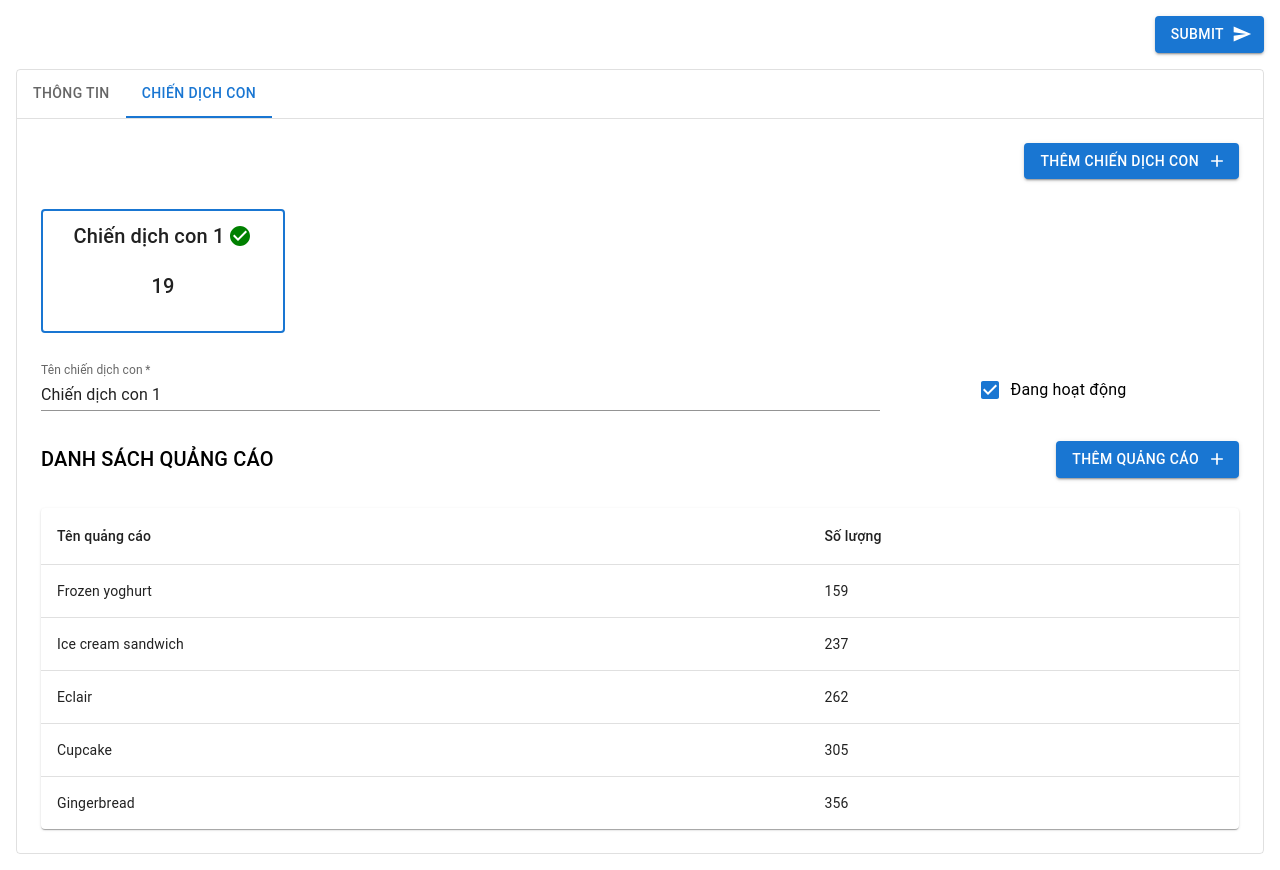
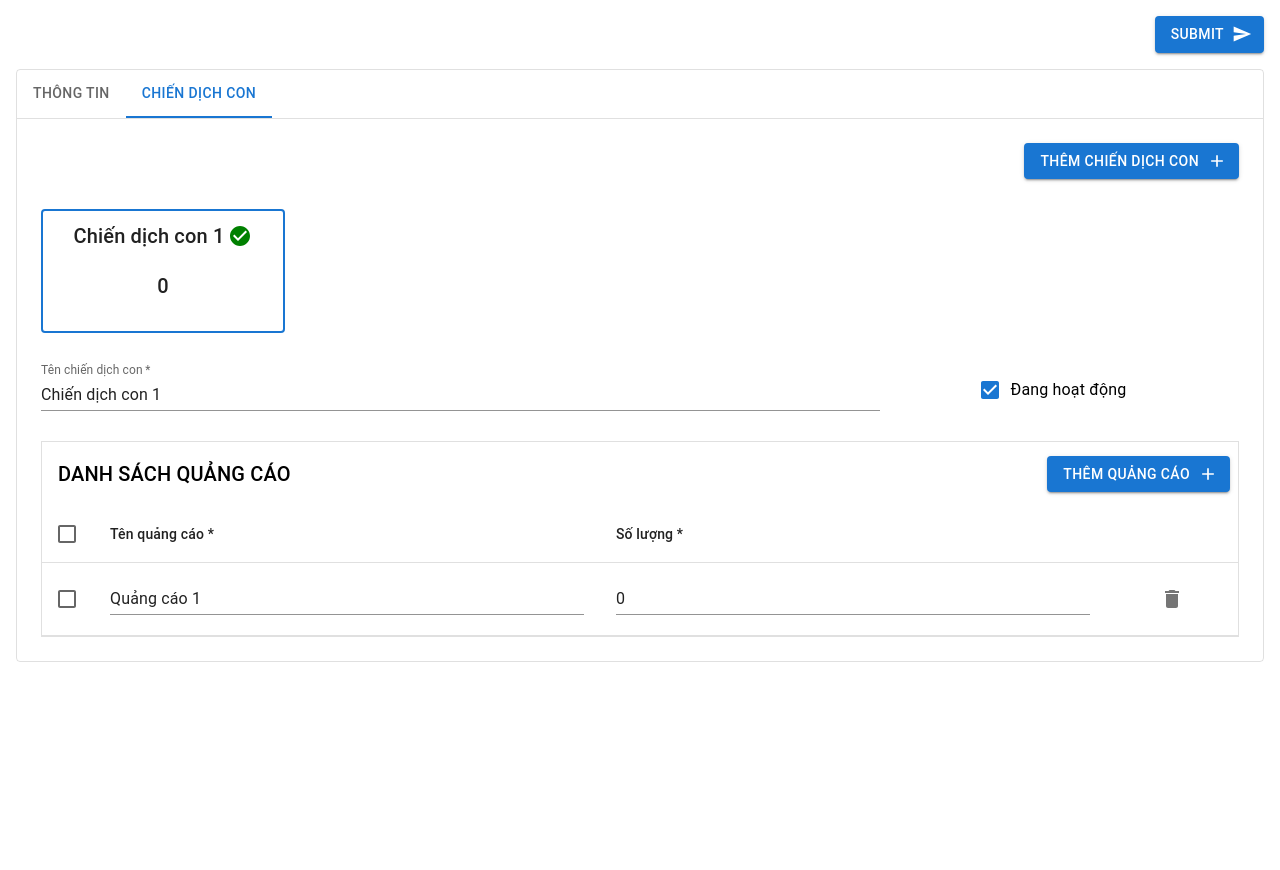
Before and after one commit to dinhdn218/awing-test, a React (Create React App) app: page / in a window 1280 px wide. Both pictures are taken after a click on the tab "CHIẾN DỊCH CON". After the commit the page ends 800 px from the top, so only its background shows below. Built offline with nearby package versions, Linux system fonts and the light colour scheme.

Commit message:
add ui ads list

```diff
--- a/src/App.tsx
+++ b/src/App.tsx
@@ -103,7 +103,7 @@ function App() {
     })
   }, [])
 
-  console.log(data)
+  // console.log(data)
 
   const handleChangeSubCampaign = useCallback(
     (name: string, index: number, value: string | boolean) => {
@@ -128,6 +128,40 @@ function App() {
     },
     []
   )
+
+  const handleAddAds = useCallback((subCampaignIndex: number) => {
+    setData((prev: CampaignType) => {
+      const subCampaignChanged = prev.subCampaigns.find(
+        (_subCampaign: SubCampaignType, idx: number) => idx === subCampaignIndex
+      )
+      if (subCampaignChanged) {
+        const newSubCampaigns = prev.subCampaigns.fill(
+          {
+            ...subCampaignChanged,
+            ads: [
+              ...prev.subCampaigns?.[subCampaignIndex].ads,
+              {
+                name: `Quảng cáo ${
+                  prev.subCampaigns?.[subCampaignIndex].ads.length + 1
+                }`,
+                quantity: 0,
+              },
+            ],
+          },
+          subCampaignIndex,
+          subCampaignIndex + 1
+        )
+        return {
+          ...prev,
+          subCampaigns: newSubCampaigns,
+        }
+      } else {
+        return prev
+      }
+    })
+  }, [])
+
+  const handleChangeAds = useCallback(() => {}, [])
 
   return (
     <div className="App">
@@ -177,6 +211,8 @@ function App() {
             subCampaigns={data?.subCampaigns}
             onAddSubCampaign={handleAddSubCampaign}
             onChange={handleChangeSubCampaign}
+            onAddAds={handleAddAds}
+            onChangeAds={handleChangeAds}
           />
         </CustomTabPanel>
       </Box>
--- a/src/components/AdsList/index.tsx
+++ b/src/components/AdsList/index.tsx
@@ -1,68 +1,274 @@
 import { Add } from '@mui/icons-material'
+import DeleteIcon from '@mui/icons-material/Delete'
 import {
   Box,
   Button,
-  Paper,
+  Checkbox,
+  IconButton,
   Table,
   TableBody,
   TableCell,
   TableContainer,
   TableHead,
   TableRow,
+  TextField,
+  Toolbar,
+  Tooltip,
   Typography,
 } from '@mui/material'
-import React from 'react'
+import { alpha } from '@mui/material/styles'
+import React, { useCallback, useState } from 'react'
+
+// Table head
+interface Data {
+  name: string
+  quantity: number
+  action: any
+}
+
+interface HeadCell {
+  id: keyof Data
+  label: string
+  numeric: boolean
+}
+
+const headCells: readonly HeadCell[] = [
+  {
+    id: 'name',
+    numeric: false,
+    label: 'Tên quảng cáo *',
+  },
+  {
+    id: 'quantity',
+    numeric: true,
+    label: 'Số lượng *',
+  },
+  {
+    id: 'action',
+    numeric: false,
+    label: '',
+  },
+]
+
+interface EnhancedTableProps {
+  numSelected: number
+  onSelectAllClick: (event: React.ChangeEvent<HTMLInputElement>) => void
+  rowCount: number
+}
+
+function EnhancedTableHead(props: EnhancedTableProps) {
+  const { onSelectAllClick, numSelected, rowCount } = props
+
+  return (
+    <TableHead>
+      <TableRow>
+        <TableCell padding="checkbox">
+          <Checkbox
+            color="primary"
+            indeterminate={numSelected > 0 && numSelected < rowCount}
+            checked={rowCount > 0 && numSelected === rowCount}
+            onChange={onSelectAllClick}
+            inputProps={{
+              'aria-label': 'select all desserts',
+            }}
+          />
+        </TableCell>
+        {headCells.map((headCell) => (
+          <TableCell
+            width={headCell.id === 'action' ? '100px' : 'auto'}
+            key={headCell.id}
+          >
+            <>{headCell.label}</>
+          </TableCell>
+        ))}
+      </TableRow>
+    </TableHead>
+  )
+}
+
+// Table toolbar
+
+interface EnhancedTableToolbarProps {
+  numSelected: number
+  onAddAds: () => void
+}
+
+function EnhancedTableToolbar(props: EnhancedTableToolbarProps) {
+  const { numSelected, onAddAds } = props
+
+  return (
+    <Toolbar
+      sx={{
+        pl: { sm: 2 },
+        pr: { xs: 1, sm: 1 },
+        ...(numSelected > 0 && {
+          bgcolor: (theme) =>
+            alpha(
+              theme.palette.primary.main,
+              theme.palette.action.activatedOpacity
+            ),
+        }),
+      }}
+    >
+      {numSelected > 0 ? (
+        <Typography
+          sx={{ flex: '1 1 100%' }}
+          color="inherit"
+          variant="subtitle1"
+          component="div"
+        >
+          {numSelected} bản ghi được chọn
+        </Typography>
+      ) : (
+        <Typography
+          sx={{ flex: '1 1 100%', textTransform: 'uppercase' }}
+          variant="h6"
+          id="tableTitle"
+          component="div"
+        >
+          Danh sách quảng cáo
+        </Typography>
+      )}
+      {numSelected > 0 ? (
+        <Tooltip title="Delete All">
+          <IconButton>
+            <DeleteIcon />
+          </IconButton>
+        </Tooltip>
+      ) : (
+        <Button
+          onClick={onAddAds}
+          sx={{ flexShrink: '0' }}
+          variant="contained"
+          endIcon={<Add />}
+        >
+          Thêm quảng cáo
+        </Button>
+      )}
+    </Toolbar>
+  )
+}
 
 type Props = {
   adsList: AdsType[]
+  onAddAds: (currentSubCampaignIndex: number) => void
+  onChangeAds: (name: string, index: number, value: string | boolean) => void
+  currentSubCampaignIndex: number
 }
 
-function createData(name: string, quantity: number) {
-  return { name, quantity }
-}
+const AdsList = ({
+  adsList,
+  onAddAds,
+  onChangeAds,
+  currentSubCampaignIndex,
+}: Props) => {
+  const [selected, setSelected] = React.useState<readonly number[]>([])
+  console.log({ adsList })
 
-const rows = [
-  createData('Frozen yoghurt', 159),
-  createData('Ice cream sandwich', 237),
-  createData('Eclair', 262),
-  createData('Cupcake', 305),
-  createData('Gingerbread', 356),
-]
+  const handleSelectAllClick = useCallback(
+    (event: React.ChangeEvent<HTMLInputElement>) => {
+      if (event.target.checked) {
+        const newSelected = adsList.map((ads, index) => index)
+        setSelected(newSelected)
+        return
+      }
+      setSelected([])
+    },
+    [adsList]
+  )
 
-const AdsList = ({ adsList }: Props) => {
+  const handleClick = (event: React.MouseEvent<unknown>, id: number) => {
+    const selectedIndex = selected.indexOf(id)
+    let newSelected: readonly number[] = []
+
+    if (selectedIndex === -1) {
+      newSelected = newSelected.concat(selected, id)
+    } else if (selectedIndex === 0) {
+      newSelected = newSelected.concat(selected.slice(1))
+    } else if (selectedIndex === selected.length - 1) {
+      newSelected = newSelected.concat(selected.slice(0, -1))
+    } else if (selectedIndex > 0) {
+      newSelected = newSelected.concat(
+        selected.slice(0, selectedIndex),
+        selected.slice(selectedIndex + 1)
+      )
+    }
+    setSelected(newSelected)
+  }
+
+  const handleAddAds = useCallback(() => {
+    onAddAds(currentSubCampaignIndex)
+  }, [currentSubCampaignIndex, onAddAds])
+
+  const isSelected = (id: number) => selected.indexOf(id) !== -1
+
   return (
-    <Box>
-      <Box
-        display={'flex'}
-        alignItems={'center'}
-        justifyContent={'space-between'}
-        marginBottom={'30px'}
-      >
-        <Typography variant="h6" textTransform={'uppercase'}>
-          Danh sách quảng cáo
-        </Typography>
-        <Button variant="contained" endIcon={<Add />}>
-          Thêm quảng cáo
-        </Button>
-      </Box>
-      <TableContainer component={Paper}>
-        <Table sx={{ minWidth: 650 }} aria-label="simple table">
-          <TableHead>
-            <TableRow>
-              <TableCell align="left">Tên quảng cáo</TableCell>
-              <TableCell align="left">Số lượng</TableCell>
-            </TableRow>
-          </TableHead>
+    <Box
+      sx={{ borderColor: 'divider', borderStyle: 'solid', borderWidth: '1px' }}
+    >
+      <EnhancedTableToolbar
+        numSelected={selected.length}
+        onAddAds={handleAddAds}
+      />
+      <TableContainer>
+        <Table sx={{ minWidth: 750 }} aria-labelledby="tableTitle">
+          <EnhancedTableHead
+            numSelected={selected.length}
+            onSelectAllClick={handleSelectAllClick}
+            rowCount={adsList.length}
+          />
           <TableBody>
-            {rows.map((row) => (
-              <TableRow
-                key={row.name}
-                sx={{ '&:last-child td, &:last-child th': { border: 0 } }}
-              >
-                <TableCell align="left">{row.name}</TableCell>
-                <TableCell align="left">{row.quantity}</TableCell>
-              </TableRow>
-            ))}
+            {adsList.map((ads, index) => {
+              const isItemSelected = isSelected(index)
+              const labelId = `enhanced-table-checkbox-${index}`
+
+              return (
+                <TableRow
+                  hover
+                  role="checkbox"
+                  aria-checked={isItemSelected}
+                  tabIndex={-1}
+                  key={index}
+                  selected={isItemSelected}
+                  sx={{ cursor: 'pointer' }}
+                >
+                  <TableCell padding="checkbox">
+                    <Checkbox
+                      color="primary"
+                      checked={isItemSelected}
+                      inputProps={{
+                        'aria-labelledby': labelId,
+                      }}
+                      onClick={(event) => handleClick(event, index)}
+                    />
+                  </TableCell>
+                  <TableCell align="left">
+                    <TextField
+                      required
+                      variant="standard"
+                      sx={{ width: '100%' }}
+                      value={ads?.name}
+                    />
+                  </TableCell>
+                  <TableCell align="left">
+                    <TextField
+                      // inputProps={{ inputMode: 'numeric', pattern: '[0-9]*' }}
+                      required
+                      variant="standard"
+                      sx={{ width: '100%' }}
+                      value={ads?.quantity}
+                    />
+                  </TableCell>
+                  <TableCell align="center">
+                    <Tooltip title="Delete">
+                      <IconButton>
+                        <DeleteIcon />
+                      </IconButton>
+                    </Tooltip>
+                  </TableCell>
+                </TableRow>
+              )
+            })}
           </TableBody>
         </Table>
       </TableContainer>
--- a/src/components/SubCampaigns/index.tsx
+++ b/src/components/SubCampaigns/index.tsx
@@ -13,23 +13,21 @@ import { useCallback, useEffect, useState } from 'react'
 type Props = {
   subCampaigns: SubCampaignType[]
   onAddSubCampaign: () => void
+  onAddAds: (subCampaignIndex: number) => void
   onChange: (name: string, index: number, value: string | boolean) => void
+  onChangeAds: (name: string, index: number, value: string | boolean) => void
 }
 
-const SubCampaigns = ({ subCampaigns, onAddSubCampaign, onChange }: Props) => {
+const SubCampaigns = ({
+  subCampaigns,
+  onAddSubCampaign,
+  onChange,
+  onAddAds,
+  onChangeAds,
+}: Props) => {
   const [currentIndex, setCurrentIndex] = useState<number>(0)
-  const [currentSubCampaign, setCurrentSubCampaign] = useState<SubCampaignType>(
-    subCampaigns?.[0]
-  )
 
-  useEffect(() => {
-    const currentSubCampaign = subCampaigns?.find(
-      (_subCampaign: SubCampaignType, idx: number) => idx === currentIndex
-    )
-    if (currentSubCampaign) {
-      setCurrentSubCampaign(currentSubCampaign)
-    }
-  }, [currentIndex, subCampaigns])
+  console.log({ subCampaigns })
 
   const handleClickSubCampaignCard = useCallback((index: number) => {
     setCurrentIndex(index)
@@ -57,11 +55,19 @@ const SubCampaigns = ({ subCampaigns, onAddSubCampaign, onChange }: Props) => {
         }}
       >
         {subCampaigns?.map((subCampaign: SubCampaignType, index: number) => {
+          const totalAds = subCampaign?.ads?.reduce(
+            (accumulator, currentValue) => {
+              const result = accumulator + currentValue?.quantity
+              return result
+            },
+            0
+          )
+
           return (
             <SubCampaignCard
               key={index}
               name={subCampaign?.name}
-              countOfAds={19}
+              countOfAds={totalAds}
               status={subCampaign?.status}
               active={currentIndex === index}
               onClickSubCampaignCard={() => handleClickSubCampaignCard(index)}
@@ -82,12 +88,8 @@ const SubCampaigns = ({ subCampaigns, onAddSubCampaign, onChange }: Props) => {
           required
           variant="standard"
           sx={{ width: '70%' }}
-          value={currentSubCampaign?.name}
+          value={subCampaigns?.[currentIndex]?.name}
           onChange={(event: React.ChangeEvent<HTMLInputElement>) => {
-            setCurrentSubCampaign((prev: SubCampaignType) => ({
-              ...prev,
-              name: event.target.value,
-            }))
             onChange('name', currentIndex, event.target.value)
           }}
           // helperText={error}
@@ -100,12 +102,8 @@ const SubCampaigns = ({ subCampaigns, onAddSubCampaign, onChange }: Props) => {
         <FormControlLabel
           control={
             <Checkbox
-              checked={currentSubCampaign?.status}
+              checked={subCampaigns?.[currentIndex]?.status}
               onChange={(event: React.ChangeEvent<HTMLInputElement>) => {
-                setCurrentSubCampaign((prev: SubCampaignType) => ({
-                  ...prev,
-                  status: event.target.checked,
-                }))
                 onChange('status', currentIndex, event.target.checked)
               }}
             />
@@ -113,7 +111,12 @@ const SubCampaigns = ({ subCampaigns, onAddSubCampaign, onChange }: Props) => {
           label="Đang hoạt động"
         />
       </Box>
-      <AdsList adsList={currentSubCampaign?.ads} />
+      <AdsList
+        adsList={subCampaigns?.[currentIndex]?.ads}
+        onAddAds={onAddAds}
+        onChangeAds={onChangeAds}
+        currentSubCampaignIndex={currentIndex}
+      />
     </div>
   )
 }
```
